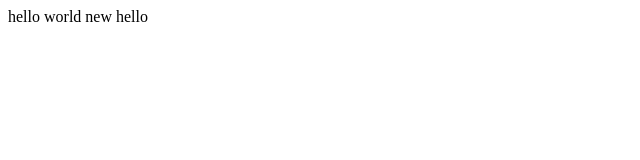
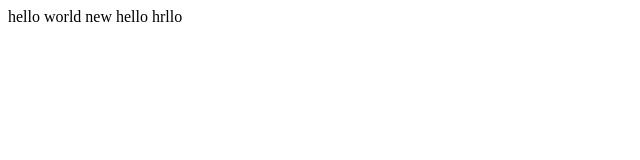
Before and after one commit to shuvojit007/prog-test, a plain HTML site: page index.html in a window 1280 px wide. Shown: the full height of the page, 0-640 px from the left. Drawn offline with Linux system fonts and the light colour scheme.

Commit message:
publishing awesome pages 1612511293641

```diff
--- a/index.html
+++ b/index.html
@@ -3,6 +3,6 @@
 
     </head>
     <body>
- hello world  new hello
+ hello world  new hello hrllo
     </body>
 </html>
```
